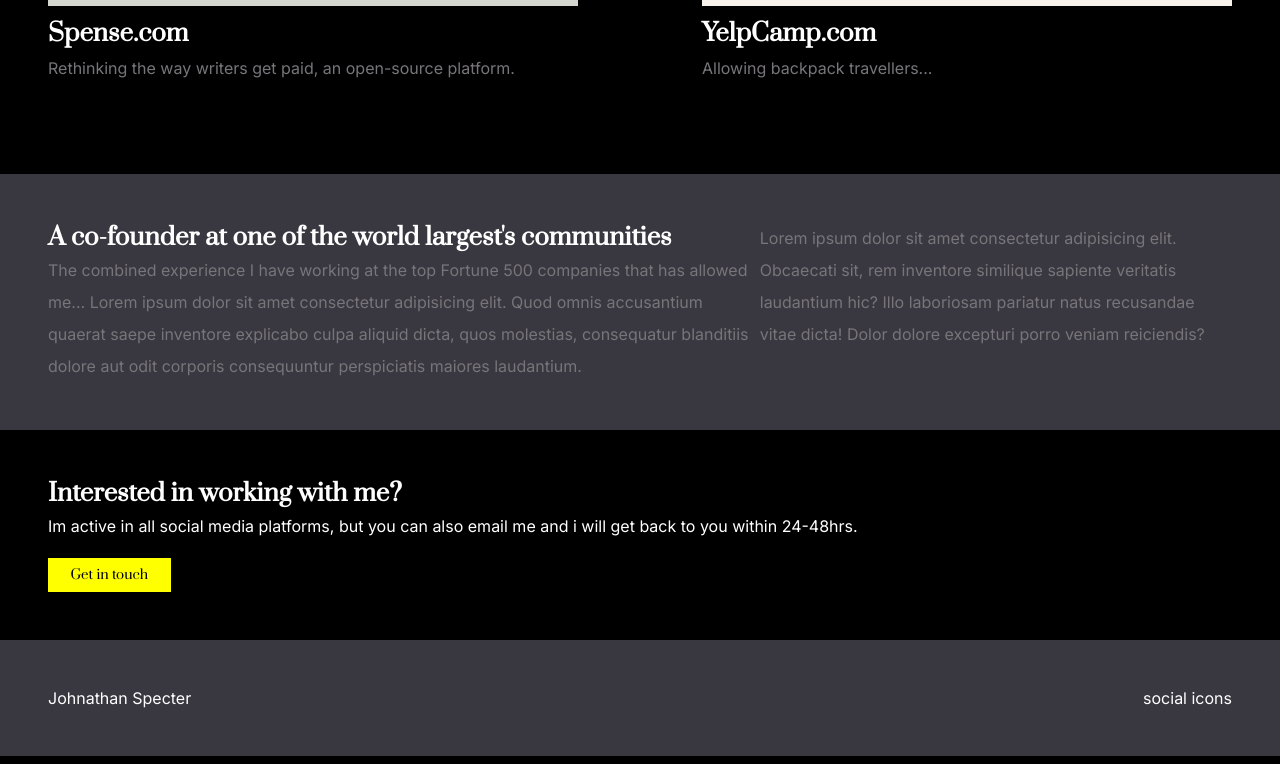
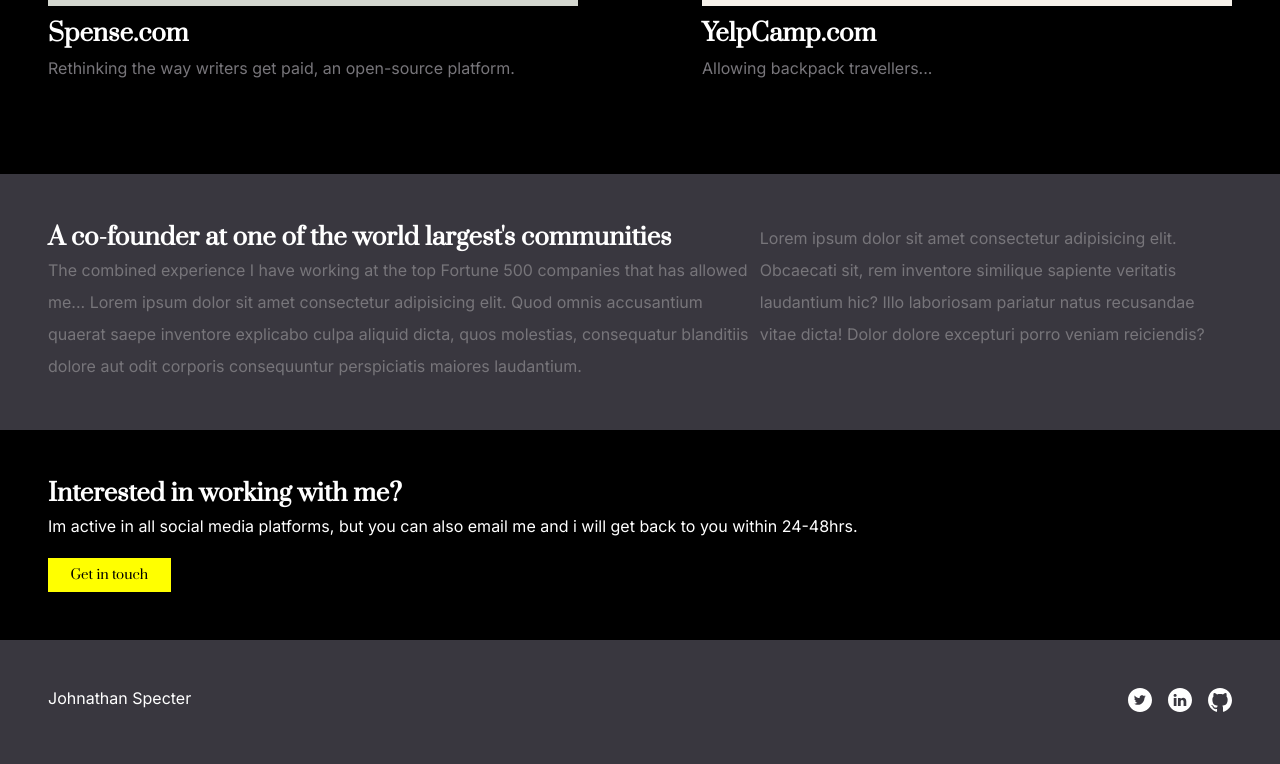
Before and after one commit to magotts/dev-landing-page, a plain HTML site: page index.html in a window 1280 px wide. Shown: the part 1003-1767 px from the top of the page. Drawn offline with Linux system fonts and the light colour scheme.

Commit message:
add class for socials

```diff
--- a/index.html
+++ b/index.html
@@ -72,7 +72,13 @@
 
       <footer>
         <div>Johnathan Specter</div>
-        <div>social icons</div>
+        <div class="socials">
+          <ul class="social-icons">
+            <li><img src="/Assets/Social Icons/Twitter.svg" alt="Twitter"/></li>
+            <li><img src="/Assets/Social Icons/LinkedIn.svg" alt="LinkedIn"/></li>
+            <li><img src="/Assets/Social Icons/Github.svg" alt="Github"/></li>
+          </ul>
+        </div>
       </footer>
     </main>
   </body>
```
